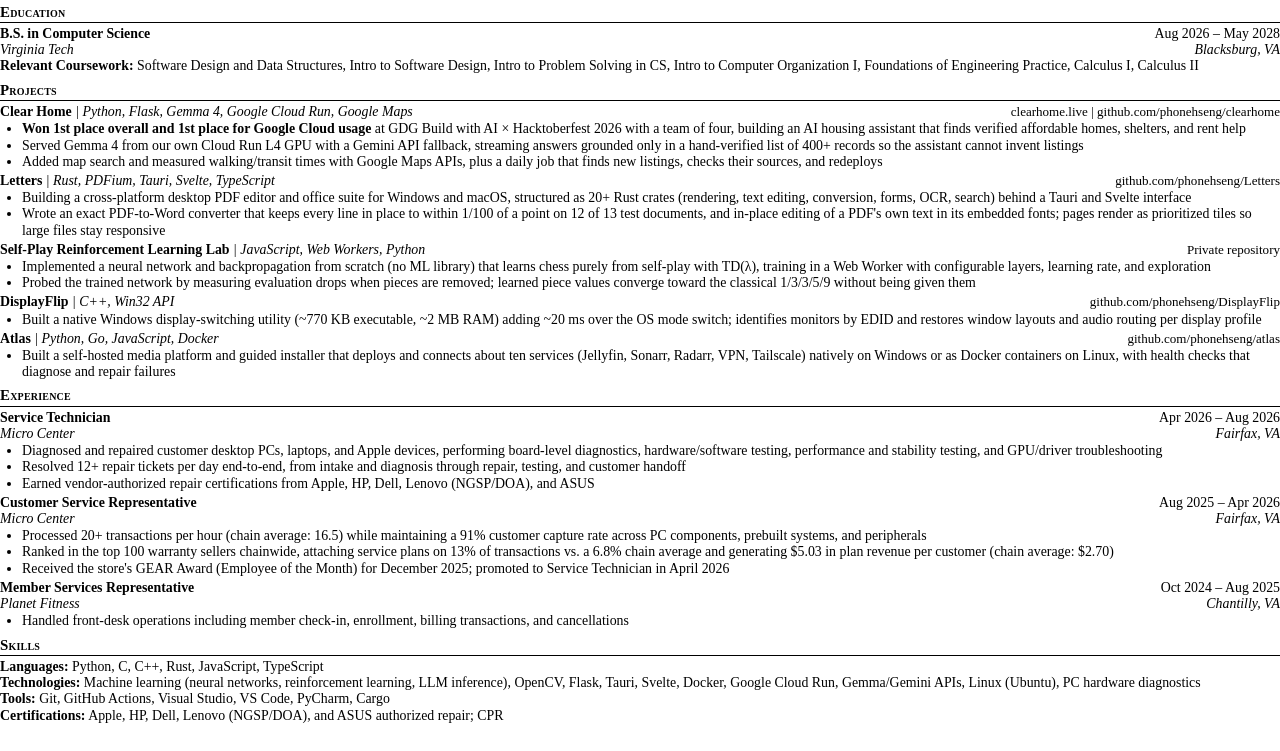
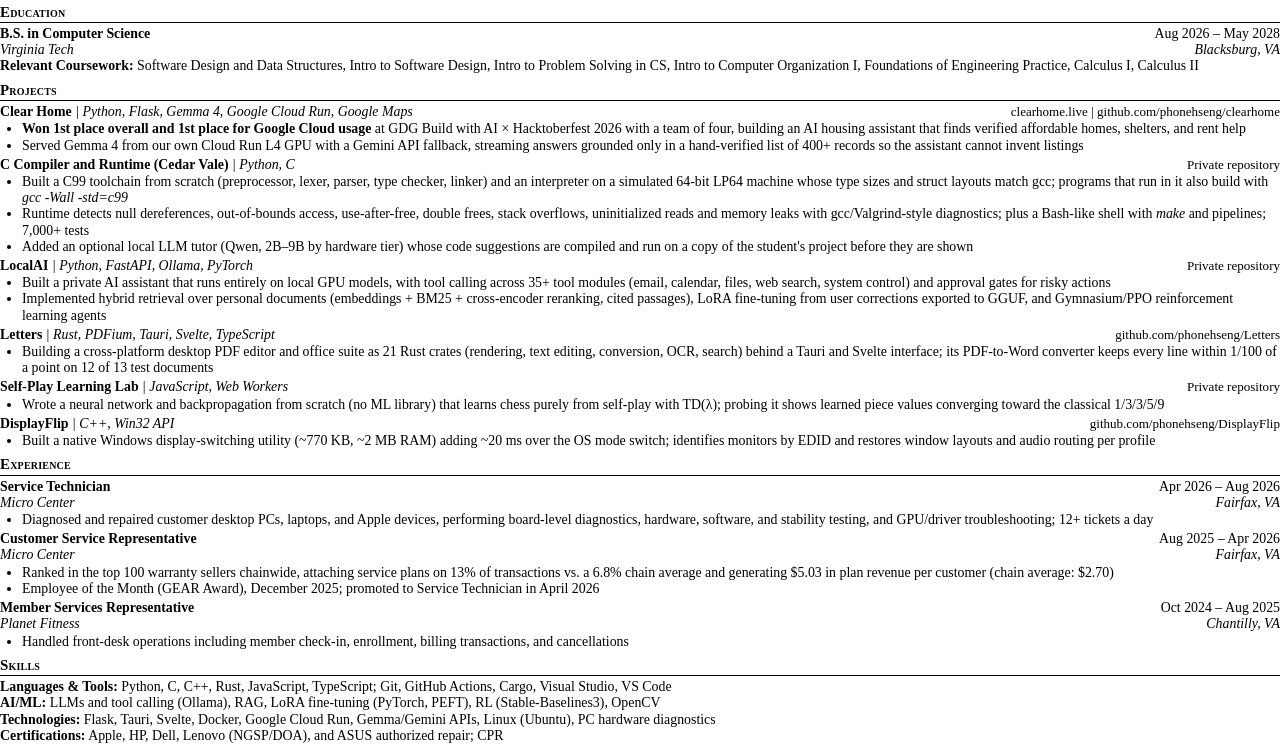
Before and after one commit to phonehseng/phonehseng.github.io, a plain HTML site: page resume-source.html in a window 1280 px wide. Shown: the part 49-800 px from the top of the page. Drawn offline with Linux system fonts and the light colour scheme.

Commit message:
Résumé leads with C and AI: the Cedar Vale C compiler and runtime and LocalAI join Clear Home, Letters, the learning lab and DisplayFlip; retail bullets trimmed to keep one page. Site: the C compiler replaces the 3D browser entry in Smaller projects

```diff
--- a/resume-source.html
+++ b/resume-source.html
@@ -39,33 +39,39 @@
     <ul>
       <li><b>Won 1st place overall and 1st place for Google Cloud usage</b> at GDG Build with AI × Hacktoberfest 2026 with a team of four, building an AI housing assistant that finds verified affordable homes, shelters, and rent help</li>
       <li>Served Gemma 4 from our own Cloud Run L4 GPU with a Gemini API fallback, streaming answers grounded only in a hand-verified list of 400+ records so the assistant cannot invent listings</li>
-      <li>Added map search and measured walking/transit times with Google Maps APIs, plus a daily job that finds new listings, checks their sources, and redeploys</li>
+    </ul>
+  </div>
+  <div class="entry">
+    <div class="row"><span>C Compiler and Runtime (Cedar Vale) <span class="sub" style="font-weight:normal">| Python, C</span></span><span class="url">Private repository</span></div>
+    <ul>
+      <li>Built a C99 toolchain from scratch (preprocessor, lexer, parser, type checker, linker) and an interpreter on a simulated 64-bit LP64 machine whose type sizes and struct layouts match gcc; programs that run in it also build with <i>gcc -Wall -std=c99</i></li>
+      <li>Runtime detects null dereferences, out-of-bounds access, use-after-free, double frees, stack overflows, uninitialized reads and memory leaks with gcc/Valgrind-style diagnostics; plus a Bash-like shell with <i>make</i> and pipelines; 7,000+ tests</li>
+      <li>Added an optional local LLM tutor (Qwen, 2B&ndash;9B by hardware tier) whose code suggestions are compiled and run on a copy of the student's project before they are shown</li>
+    </ul>
+  </div>
+  <div class="entry">
+    <div class="row"><span>LocalAI <span class="sub" style="font-weight:normal">| Python, FastAPI, Ollama, PyTorch</span></span><span class="url">Private repository</span></div>
+    <ul>
+      <li>Built a private AI assistant that runs entirely on local GPU models, with tool calling across 35+ tool modules (email, calendar, files, web search, system control) and approval gates for risky actions</li>
+      <li>Implemented hybrid retrieval over personal documents (embeddings + BM25 + cross-encoder reranking, cited passages), LoRA fine-tuning from user corrections exported to GGUF, and Gymnasium/PPO reinforcement learning agents</li>
     </ul>
   </div>
   <div class="entry">
     <div class="row"><span>Letters <span class="sub" style="font-weight:normal">| Rust, PDFium, Tauri, Svelte, TypeScript</span></span><span class="url">github.com/phonehseng/Letters</span></div>
     <ul>
-      <li>Building a cross-platform desktop PDF editor and office suite for Windows and macOS, structured as 20+ Rust crates (rendering, text editing, conversion, forms, OCR, search) behind a Tauri and Svelte interface</li>
-      <li>Wrote an exact PDF-to-Word converter that keeps every line in place to within 1/100 of a point on 12 of 13 test documents, and in-place editing of a PDF's own text in its embedded fonts; pages render as prioritized tiles so large files stay responsive</li>
+      <li>Building a cross-platform desktop PDF editor and office suite as 21 Rust crates (rendering, text editing, conversion, OCR, search) behind a Tauri and Svelte interface; its PDF-to-Word converter keeps every line within 1/100 of a point on 12 of 13 test documents</li>
     </ul>
   </div>
   <div class="entry">
-    <div class="row"><span>Self-Play Reinforcement Learning Lab <span class="sub" style="font-weight:normal">| JavaScript, Web Workers, Python</span></span><span class="url">Private repository</span></div>
+    <div class="row"><span>Self-Play Learning Lab <span class="sub" style="font-weight:normal">| JavaScript, Web Workers</span></span><span class="url">Private repository</span></div>
     <ul>
-      <li>Implemented a neural network and backpropagation from scratch (no ML library) that learns chess purely from self-play with TD(&lambda;), training in a Web Worker with configurable layers, learning rate, and exploration</li>
-      <li>Probed the trained network by measuring evaluation drops when pieces are removed; learned piece values converge toward the classical 1/3/3/5/9 without being given them</li>
+      <li>Wrote a neural network and backpropagation from scratch (no ML library) that learns chess purely from self-play with TD(&lambda;); probing it shows learned piece values converging toward the classical 1/3/3/5/9</li>
     </ul>
   </div>
   <div class="entry">
     <div class="row"><span>DisplayFlip <span class="sub" style="font-weight:normal">| C++, Win32 API</span></span><span class="url">github.com/phonehseng/DisplayFlip</span></div>
     <ul>
-      <li>Built a native Windows display-switching utility (~770 KB executable, ~2 MB RAM) adding ~20 ms over the OS mode switch; identifies monitors by EDID and restores window layouts and audio routing per display profile</li>
-    </ul>
-  </div>
-  <div class="entry">
-    <div class="row"><span>Atlas <span class="sub" style="font-weight:normal">| Python, Go, JavaScript, Docker</span></span><span class="url">github.com/phonehseng/atlas</span></div>
-    <ul>
-      <li>Built a self-hosted media platform and guided installer that deploys and connects about ten services (Jellyfin, Sonarr, Radarr, VPN, Tailscale) natively on Windows or as Docker containers on Linux, with health checks that diagnose and repair failures</li>
+      <li>Built a native Windows display-switching utility (~770 KB, ~2 MB RAM) adding ~20 ms over the OS mode switch; identifies monitors by EDID and restores window layouts and audio routing per profile</li>
     </ul>
   </div>
 
@@ -74,18 +80,15 @@
     <div class="row"><span>Service Technician</span><span>Apr 2026 – Aug 2026</span></div>
     <div class="row sub"><span>Micro Center</span><span>Fairfax, VA</span></div>
     <ul>
-      <li>Diagnosed and repaired customer desktop PCs, laptops, and Apple devices, performing board-level diagnostics, hardware/software testing, performance and stability testing, and GPU/driver troubleshooting</li>
-      <li>Resolved 12+ repair tickets per day end-to-end, from intake and diagnosis through repair, testing, and customer handoff</li>
-      <li>Earned vendor-authorized repair certifications from Apple, HP, Dell, Lenovo (NGSP/DOA), and ASUS</li>
+      <li>Diagnosed and repaired customer desktop PCs, laptops, and Apple devices, performing board-level diagnostics, hardware, software, and stability testing, and GPU/driver troubleshooting; 12+ tickets a day</li>
     </ul>
   </div>
   <div class="entry">
     <div class="row"><span>Customer Service Representative</span><span>Aug 2025 – Apr 2026</span></div>
     <div class="row sub"><span>Micro Center</span><span>Fairfax, VA</span></div>
     <ul>
-      <li>Processed 20+ transactions per hour (chain average: 16.5) while maintaining a 91% customer capture rate across PC components, prebuilt systems, and peripherals</li>
       <li>Ranked in the top 100 warranty sellers chainwide, attaching service plans on 13% of transactions vs. a 6.8% chain average and generating $5.03 in plan revenue per customer (chain average: $2.70)</li>
-      <li>Received the store's GEAR Award (Employee of the Month) for December 2025; promoted to Service Technician in April 2026</li>
+      <li>Employee of the Month (GEAR Award), December 2025; promoted to Service Technician in April 2026</li>
     </ul>
   </div>
   <div class="entry">
@@ -97,9 +100,9 @@
   </div>
 
   <h2>Skills</h2>
-  <p><b>Languages:</b> Python, C, C++, Rust, JavaScript, TypeScript</p>
-  <p><b>Technologies:</b> Machine learning (neural networks, reinforcement learning, LLM inference), OpenCV, Flask, Tauri, Svelte, Docker, Google Cloud Run, Gemma/Gemini APIs, Linux (Ubuntu), PC hardware diagnostics</p>
-  <p><b>Tools:</b> Git, GitHub Actions, Visual Studio, VS Code, PyCharm, Cargo</p>
+  <p><b>Languages &amp; Tools:</b> Python, C, C++, Rust, JavaScript, TypeScript; Git, GitHub Actions, Cargo, Visual Studio, VS Code</p>
+  <p><b>AI/ML:</b> LLMs and tool calling (Ollama), RAG, LoRA fine-tuning (PyTorch, PEFT), RL (Stable-Baselines3), OpenCV</p>
+  <p><b>Technologies:</b> Flask, Tauri, Svelte, Docker, Google Cloud Run, Gemma/Gemini APIs, Linux (Ubuntu), PC hardware diagnostics</p>
   <p><b>Certifications:</b> Apple, HP, Dell, Lenovo (NGSP/DOA), and ASUS authorized repair; CPR</p>
 </body>
 </html>
```
Also changed, not shown: index.html (+5 -4 lines), 1 other file.
